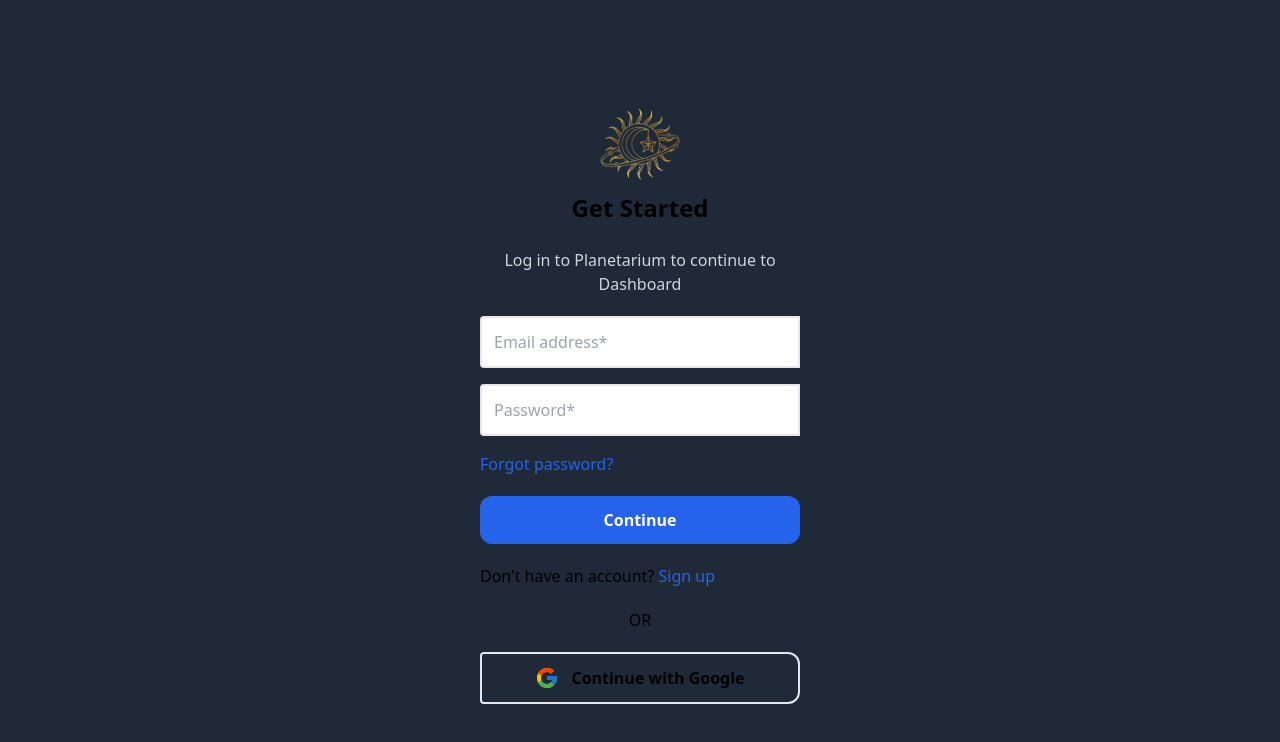
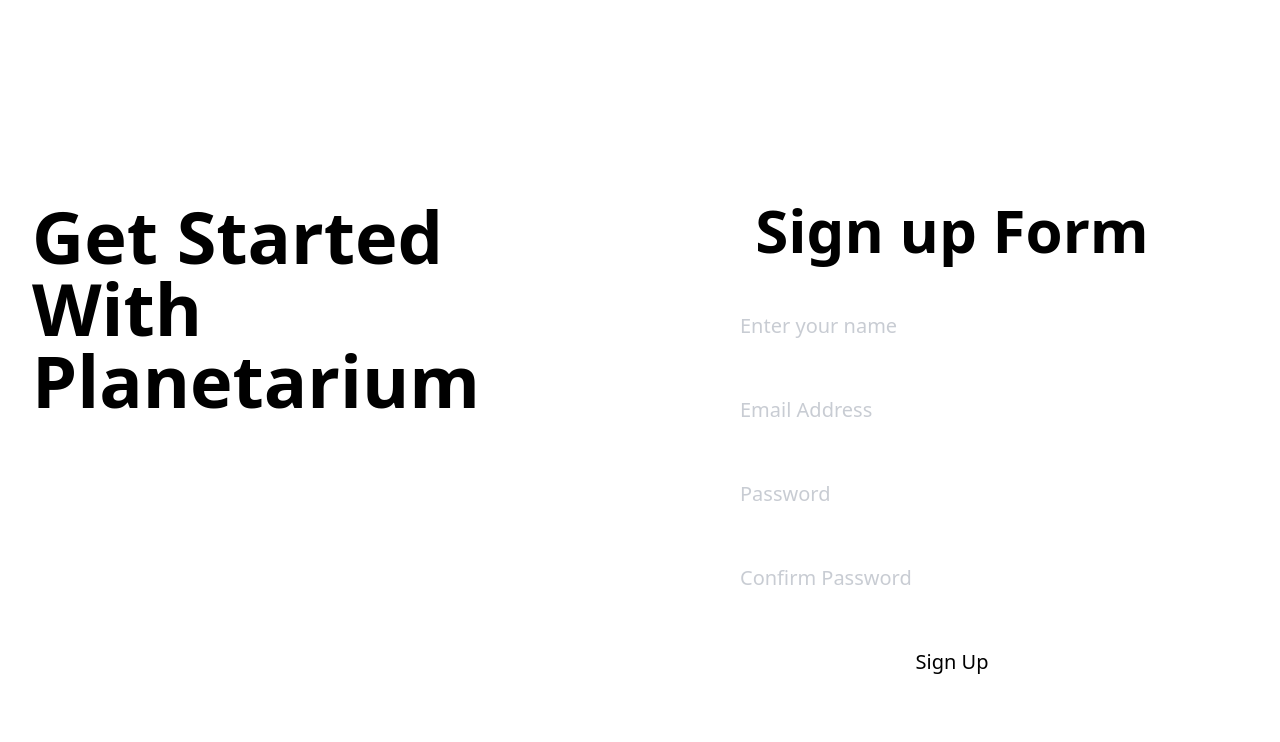
Before and after one commit to confidenceaffang/Planetarium, a React (Vite) app: page /signup in a window 1280 px wide. Shown: the top 742 px of the page. Built offline with nearby package versions, Linux system fonts and the light colour scheme.

Commit message:
done for the day

```diff
--- a/package.json
+++ b/package.json
@@ -18,6 +18,7 @@
     "react-dom": "^18.3.1",
     "react-icons": "^5.4.0",
     "react-router-dom": "^7.1.3",
+    "react-simple-typewriter": "^5.0.1",
     "three": "^0.172.0"
   },
   "devDependencies": {
--- a/src/components/Auth/Login.jsx
+++ b/src/components/Auth/Login.jsx
@@ -1,58 +1,102 @@
 import React from "react";
-import { FcGoogle } from "react-icons/fc";
-import logo from "../../assets/logo.png";
-import { Link } from "react-router-dom";
+import sample from "../../assets/samplevid.mp4";
+import { Typewriter } from "react-simple-typewriter";
+import { useState } from "react";
 
 const Login = () => {
+  const [email, setEmail] = useState("");
+  const [password, setPassword] = useState("");
+  const [isemail, setisEmail] = useState(false);
+  const [ispassword, setisPassword] = useState(false);
+
+  const validateEmail = (email) => {
+    return String(email)
+      .toLowerCase()
+      .match(
+        /^(([^<>()[\]\\.,;:\s@"]+(\.[^<>()[\]\\.,;:\s@"]+)*)|.(".+"))@((\[[0-9]{1,3}\.[0-9]{1,3}\.[0-9]{1,3}\.[0-9]{1,3}\])|(([a-zA-Z\-0-9]+\.)+[a-zA-Z]{2,}))$/
+      );
+  };
+
+  const handleSubmit = () => {
+    if (validateEmail(email)) {
+      setisEmail(true);
+      {
+        isemail && "email correct";
+      }
+    } else {
+      console.log("Enter a correct email");
+      setisEmail(false);
+    }
+
+    if (password.trim()) {
+      setisPassword(true);
+      {
+        ispassword && "password correct";
+      }
+    } else {
+      console.log("Password cannot be empty");
+      setisPassword(true);
+    }
+  };
   return (
-    <section className="overflow-hidden flex text-white items-center bg-black justify-center h-screen w-screen ">
-      <div className="p-4 rounded-l w-96">
-        <h1 className="text-4xl text-white mb-10 text-center font-bold text-center mb-6">
-          Welcome Back
+    <section>
+      <div>
+        <video
+          className="fixed top-0 left-0 w-screen h-screen object-cover z-[-1]"
+          autoPlay
+          loop
+          muted
+        >
+          <source src={sample} type="video/mp4" />
+        </video>
+      </div>
+      <div className="flex flex-col lg:flex-row fixed top-1/4 w-full px-8 gap-8 ">
+        <div className="flex-1">
+          <div className="text-left">
+            <h1 className="text-4xl lg:text-7xl font-bold">
+              <Typewriter words={["Welcome Back"]} typeSpeed={100} />
             </h1>
-        <div className="flex mb-1 ">
-          <button className=" flex mt-5 border-2 w-full items-center text-white justify-center py-3 rounded-full font-semibold">
-            <FcGoogle className="mr-3 flex flex-row text-2xl text-center justify-center items-center text-center " />
-            Continue with Google
-          </button>
           </div>
-        <div className="flex mb-10 ">
-          <button className=" flex mt-5 border-2 text-white text-center w-full items-center justify-center py-3 rounded-full font-semibold">
-            Continue with Phone Number
-          </button>
         </div>
-
-        <div className="mb-4">
-          <label className="mb-10 text-sm text-white">Email or username</label>
+        <div className="flex-1 items-center justof-center text-center">
+          <h1 className="text-4xl lg:text-6xl font-bold mb-10">Sign In Form</h1>
+          <form
+            onSubmit={(e) => {
+              e.preventDefault();
+              handleSubmit();
+              console.log("Submitted");
+            }}
+          >
             <input
               type="email"
-            placeholder="Email or username"
-            className="w-full border-2 p-3 bg-black rounded-l focus:outline-none focus:ring-2 focus:ring-blue-500"
+              id="email"
+              value={email}
+              onChange={(e) => setEmail(e.target.value)}
+              className="w-full opacity-55 max-w-md p-3 mb-8 rounded-xl text-xl text-black bg-white focus:outline-none focus:ring-2 focus:ring-blue-500"
+              required
+              minLength={3}
+              maxLength={70}
+              placeholder="Email Address"
             />
-        </div>
-
-        <div className="mb-4">
-          <label className="mb-10 text-sm text-white">Password</label>
             <input
               type="password"
+              id="password"
+              value={password}
+              onChange={(e) => setPassword(e.target.value)}
+              className="w-full opacity-55 max-w-md p-3 mb-8 rounded-xl text-xl text-black bg-white focus:outline-none focus:ring-2 focus:ring-blue-500"
+              required
+              minLength={3}
+              maxLength={70}
               placeholder="Password"
-            className="w-full border-2 p-3 bg-black rounded-l focus:outline-none focus:ring-2 focus:ring-blue-500"
             />
-        </div>
-        <Link>
-          <span className="text-blue-600">Forgot password?</span>
-        </Link>
 
-        <button className="mt-5 w-full bg-blue-600 text-white py-3 rounded-xl font-semibold hover:bg-blue-700 transition">
-          Continue
+            <button
+              type="submit"
+              className="w-full max-w-md p-3 rounded-xl text-xl text-black bg-white focus:outline-none focus:ring-2 focus:ring-blue-500"
+            >
+              Sign In
             </button>
-        <div className="mt-5">
-          <h2 className="text-white text-sm">
-            Don't have an account?
-            <Link to="/signup">
-              <span className="text-blue-600"> Sign up </span>
-            </Link>
-          </h2>
+          </form>
         </div>
       </div>
     </section>
--- a/src/components/Auth/Signup.jsx
+++ b/src/components/Auth/Signup.jsx
@@ -1,59 +1,148 @@
 import React from "react";
-import logo from "../../assets/logo.png";
-import { Link } from "react-router-dom";
-import { FcGoogle } from "react-icons/fc";
+import sample from "../../assets/samplevid.mp4";
+import { Typewriter } from "react-simple-typewriter";
+import { useState } from "react";
 
 const Signup = () => {
+  const [email, setEmail] = useState("");
+  const [password, setPassword] = useState("");
+  const [name, setName] = useState("");
+  const [confirmpassword, setConfirmPassword] = useState("");
+  const [isemail, setisEmail] = useState(false);
+  const [ispassword, setisPassword] = useState(false);
+  const [isname, setisName] = useState(false);
+  const [isconfirmpassword, setisConfirmPassword] = useState(false);
+
+  const validateEmail = (email) => {
+    return String(email)
+      .toLowerCase()
+      .match(
+        /^(([^<>()[\]\\.,;:\s@"]+(\.[^<>()[\]\\.,;:\s@"]+)*)|.(".+"))@((\[[0-9]{1,3}\.[0-9]{1,3}\.[0-9]{1,3}\.[0-9]{1,3}\])|(([a-zA-Z\-0-9]+\.)+[a-zA-Z]{2,}))$/
+      );
+  };
+
+  const handleSubmit = () => {
+    if (name.trim()) {
+      setisName(true);
+      {
+        isname && <div>correct name</div>;
+      }
+    } else {
+      setisName(false);
+      console.log("incorrect name");
+    }
+
+    if (validateEmail(email)) {
+      setisEmail(true);
+      {
+        isemail && <div>email correct</div>;
+      }
+    } else {
+      console.log("Enter a correct email");
+      setisEmail(false);
+    }
+
+    if (password.trim()) {
+      setisPassword(true);
+      {
+        ispassword && <div>password correct</div>;
+      }
+    } else {
+      console.log("Password cannot be empty");
+      setisPassword(true);
+    }
+
+    if (confirmpassword.trim() && confirmpassword.trim() == password.trim()) {
+      setisConfirmPassword(true);
+    } else {
+      setisConfirmPassword(false);
+      console.log("differnt password");
+    }
+  };
   return (
-    <section className="overflow-hidden flex items-center bg-gray-800 justify-center h-screen w-screen ">
-      <div className="p-8 rounded-l  w-96">
-        <div className="flex justify-center items-center">
-          <img src={logo} width={120} alt="Logo" />
+    <section>
+      <div>
+        {/*
+        <video
+          className="fixed top-0 left-0 w-screen h-screen object-cover z-[-1]"
+          autoPlay
+          loop
+          muted
+        >
+          <source src={sample} type="video/mp4" />
+        </video>*/}
       </div>
-        <h2 className="text-2xl text-center font-bold text-center mb-6">
-          Get Started
-        </h2>
-        <h3 className="text-center text-gray-300 mb-5">
-          Log in to Planetarium to continue to Dashboard
-        </h3>
-        <div className="mb-4">
+      <div className="flex flex-col lg:flex-row fixed top-1/4 w-full px-8 gap-8 ">
+        <div className="flex-1">
+          <div className="text-left">
+            <h1 className="text-4xl lg:text-7xl font-bold">
+              <Typewriter
+                words={["Get Started With Planetarium"]}
+                typeSpeed={100}
+              />
+            </h1>
+          </div>
+        </div>
+        <div className="flex-1 items-center justof-center text-center">
+          <h1 className="text-4xl lg:text-6xl font-bold mb-10">Sign up Form</h1>
+          <form
+            onSubmit={(e) => {
+              e.preventDefault();
+              handleSubmit();
+              console.log("submitted");
+            }}
+          >
+            <input
+              type="text"
+              id="name"
+              value={name}
+              onChange={(e) => setName(e.target.value)}
+              className="w-full opacity-55 max-w-md p-3 mb-8 rounded-xl text-xl text-black bg-white focus:outline-none focus:ring-2 focus:ring-blue-500"
+              required
+              minLength={3}
+              maxLength={70}
+              placeholder="Enter your name"
+            />
             <input
               type="email"
-            placeholder="Email address*"
-            className="w-full border-2 p-3 rounded-l focus:outline-none focus:ring-2 focus:ring-blue-500"
+              id="email"
+              value={email}
+              onChange={(e) => setEmail(e.target.value)}
+              className="w-full opacity-55 max-w-md p-3 mb-8 rounded-xl text-xl text-black bg-white focus:outline-none focus:ring-2 focus:ring-blue-500"
+              required
+              minLength={3}
+              maxLength={70}
+              placeholder="Email Address"
             />
-        </div>
-
-        <div className="mb-4">
             <input
               type="password"
-            placeholder="Password*"
-            className="w-full border-2 p-3 rounded-l focus:outline-none focus:ring-2 focus:ring-blue-500"
+              id="password"
+              value={password}
+              onChange={(e) => setPassword(e.target.value)}
+              className="w-full opacity-55 max-w-md p-3 mb-8 rounded-xl text-xl text-black bg-white focus:outline-none focus:ring-2 focus:ring-blue-500"
+              required
+              minLength={3}
+              maxLength={70}
+              placeholder="Password"
             />
-        </div>
-        <Link>
-          <span className="text-blue-600">Forgot password?</span>
-        </Link>
-
-        <button className="mt-5 w-full bg-blue-600 text-white py-3 rounded-xl font-semibold hover:bg-blue-700 transition">
-          Continue
+            <input
+              type="password"
+              id="confirmpassword"
+              value={confirmpassword}
+              onChange={(e) => setConfirmPassword(e.target.value)}
+              className="w-full opacity-55 max-w-md p-3 mb-8 rounded-xl text-xl text-black bg-white focus:outline-none focus:ring-2 focus:ring-blue-500"
+              required
+              minLength={3}
+              maxLength={70}
+              placeholder="Confirm Password"
+            />
+            <button
+              type="submit"
+              className="w-full max-w-md p-3 rounded-xl text-xl text-black bg-white focus:outline-none focus:ring-2 focus:ring-blue-500"
+            >
+              Sign Up
             </button>
-        <div className="mt-5">
-          <h2>
-            Don't have an account?
-            <Link to="/signup">
-              <span className="text-blue-600"> Sign up </span>
-            </Link>
-          </h2>
-        </div>
-        <div className="mt-5 ">
-          <h3 className="text-center">OR</h3>
-        </div>
-        <div className="flex ">
-          <button className=" flex mt-5 border-2 rounded-l w-full items-center justify-center py-3 rounded-xl font-semibold">
-            <FcGoogle className="mr-3 flex flex-row text-2xl text-center justify-center items-center text-center " />
-            Continue with Google
-          </button>
+          </form>
         </div>
       </div>
     </section>
--- a/src/components/Navbar.jsx
+++ b/src/components/Navbar.jsx
@@ -71,9 +71,11 @@
                     Log In
                   </button>
                 </Link>
-                <button className=" rounded-full mr-2 py-1 px-4 bg-gray-600 hover:text-gray-300">
-                  Get Started
-                </button>
+                <Link to="/signup">
+                  <button className=" rounded-full mr-2 py-1 px-4 bg-gray-600 hover:text-gray-300">
+                    Get Started
+                  </button>
+                </Link>
               </div>
             </div>
           </div>
```
Also changed, not shown: src/components/Robot.jsx (added, +78 -0 lines), 2 other files (tests, documents, lock files or other folders). Lines whose indentation alone changed are shown as unchanged.
